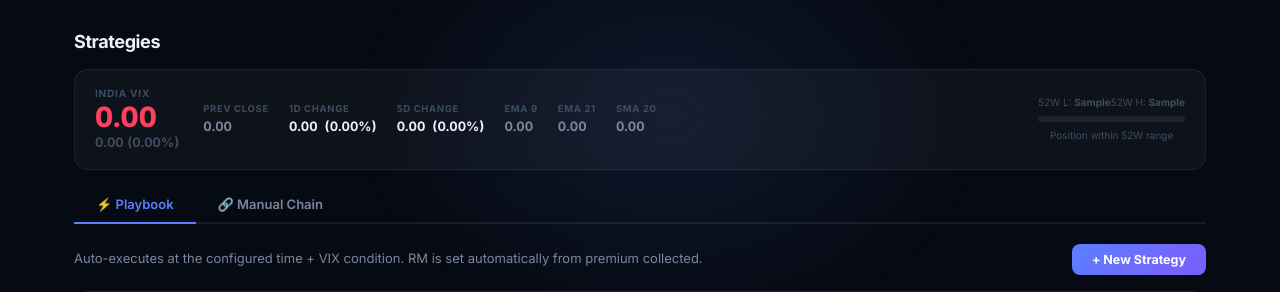
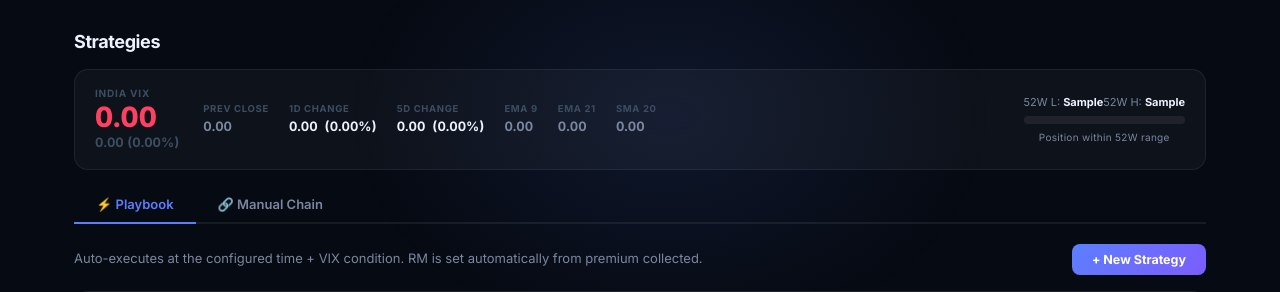
Before and after one commit to imguru18695/AlgoTrade, a Python web app: template templates/strategies.html in a window 1280 px wide. Shown: the part 54-346 px from the top of the page. Run offline with Jinja, Linux system fonts and the light colour scheme; the template is opened without the code that fills it: most values are stand-ins (such as "Sample title", 1, 10 or a date in 2020); some libraries are stand-ins or nearby versions.

Commit message:
Fix: 52W H/L values invisible — use var(--text) on strong, var(--text-2) on labels
Co-Authored-By: Claude Sonnet 4.6 <noreply@anthropic.com>

```diff
--- a/templates/strategies.html
+++ b/templates/strategies.html
@@ -51,10 +51,11 @@
 .vix-stat-val.neutral { color: var(--text-2); }
 
 /* Right: gauge + 52W */
-.vix-gauge-wrap { display: flex; flex-direction: column; gap: 6px; min-width: 140px; }
-.vix-gauge-row  { display: flex; justify-content: space-between; font-size: 10px; color: var(--text-3); }
-.vix-gauge { height: 6px; background: var(--border); border-radius: 3px; overflow: hidden; }
-.vix-fill  { height: 100%; border-radius: 3px; transition: width 0.8s ease; }
+.vix-gauge-wrap { display: flex; flex-direction: column; gap: 6px; min-width: 150px; }
+.vix-gauge-row  { display: flex; justify-content: space-between; font-size: 11px; color: var(--text-2); }
+.vix-gauge-row strong { color: var(--text); font-weight: 700; }
+.vix-gauge { height: 8px; background: var(--border); border-radius: 4px; overflow: hidden; }
+.vix-fill  { height: 100%; border-radius: 4px; transition: width 0.8s ease; }
 .vix-ma-row { display: flex; gap: 12px; flex-wrap: wrap; padding-top: 4px; border-top: 1px solid var(--border); margin-top: 2px; }
 .vix-ma { font-size: 11px; font-variant-numeric: tabular-nums; color: var(--text-2); }
 .vix-ma span { font-weight: 700; color: var(--text); }
@@ -296,7 +297,7 @@
                         background:{% if vix < 14 %}var(--profit){% elif vix < 20 %}var(--warn){% else %}var(--loss){% endif %}">
             </div>
         </div>
-        <div style="font-size:10px;color:var(--text-3);text-align:center;">Position within 52W range</div>
+        <div style="font-size:10px;color:var(--text-2);text-align:center;letter-spacing:0.03em;">Position within 52W range</div>
     </div>
 
 </div>
```
